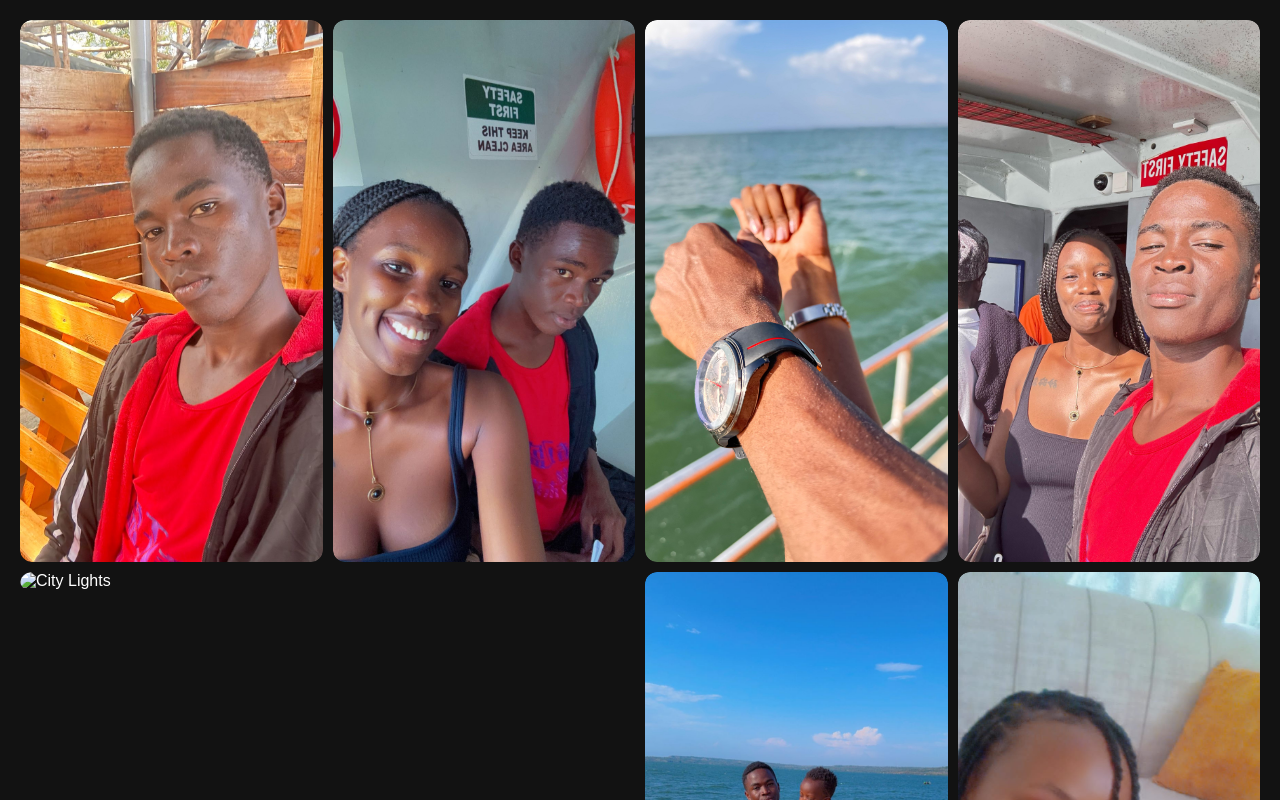
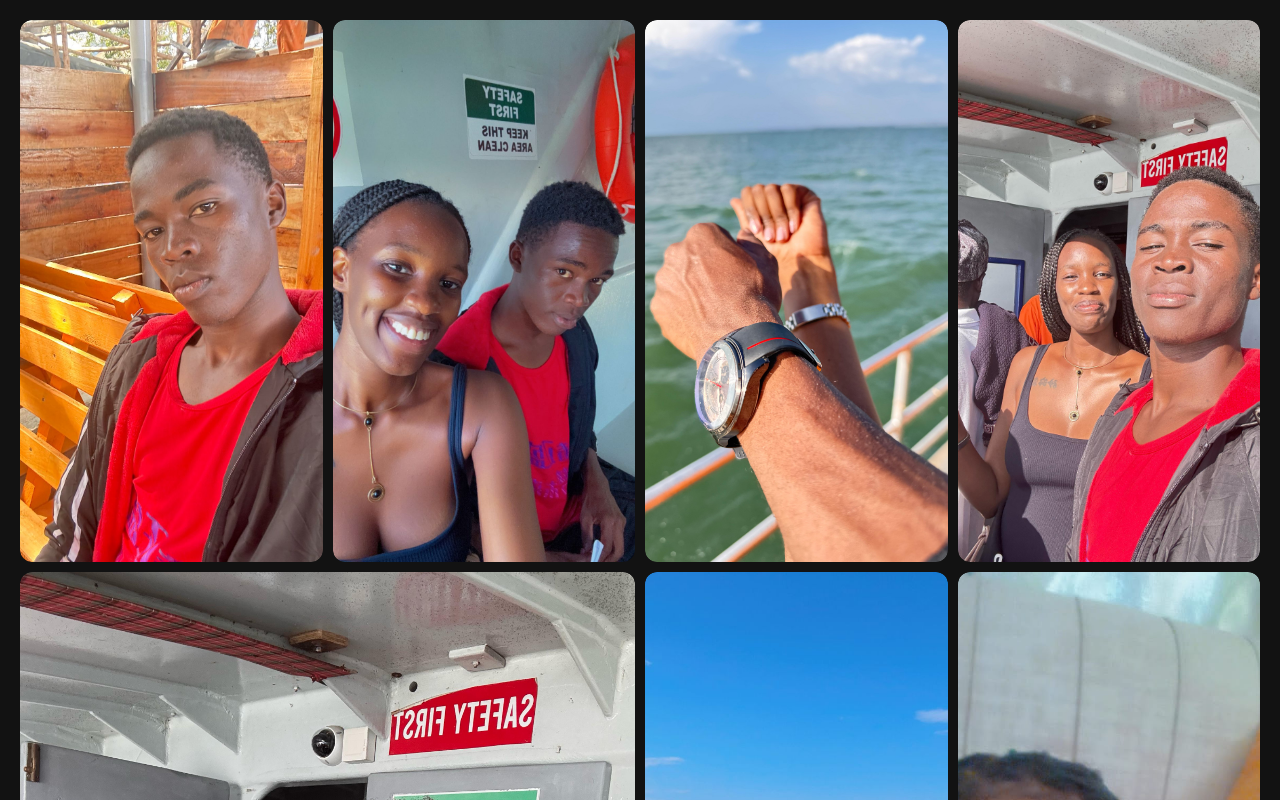
Before and after one commit to stanlley-locke/photo-gallery, a plain HTML site: page gallery.html in a window 1280 px wide. Shown: the top 800 px of the page. Drawn offline with Linux system fonts and the light colour scheme.

Commit message:
Update gallery.html

```diff
--- a/gallery.html
+++ b/gallery.html
@@ -14,7 +14,7 @@
         <div class="gallery-item"><img src="2.jpg" alt="Sunset View"></div>
         <div class="gallery-item"><img src="3.jpg" alt="Sunset View"></div>
         <div class="gallery-item"><img src="4.jpg" alt="Sunset View"></div>
-        <div class="gallery-item wide"><img src="5jpg" alt="City Lights"></div>
+        <div class="gallery-item wide"><img src="5.jpg" alt="City Lights"></div>
         <div class="gallery-item tall"><img src="6.jpg" alt="Ocean Waves"></div>
         <div class="gallery-item"><img src="7.jpg" alt="Forest Path"></div>
         <div class="gallery-item tall"><img src="8.jpg" alt="Snowy Peaks"></div>
```
